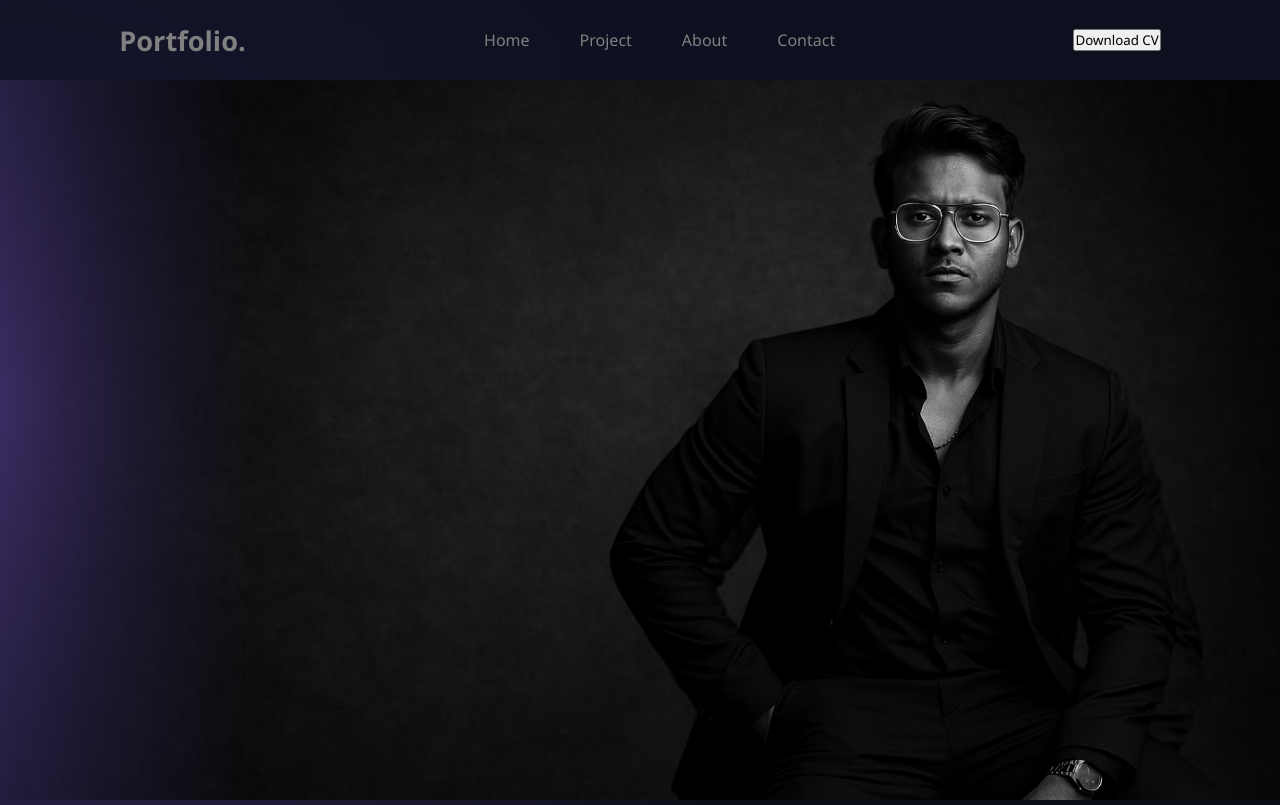
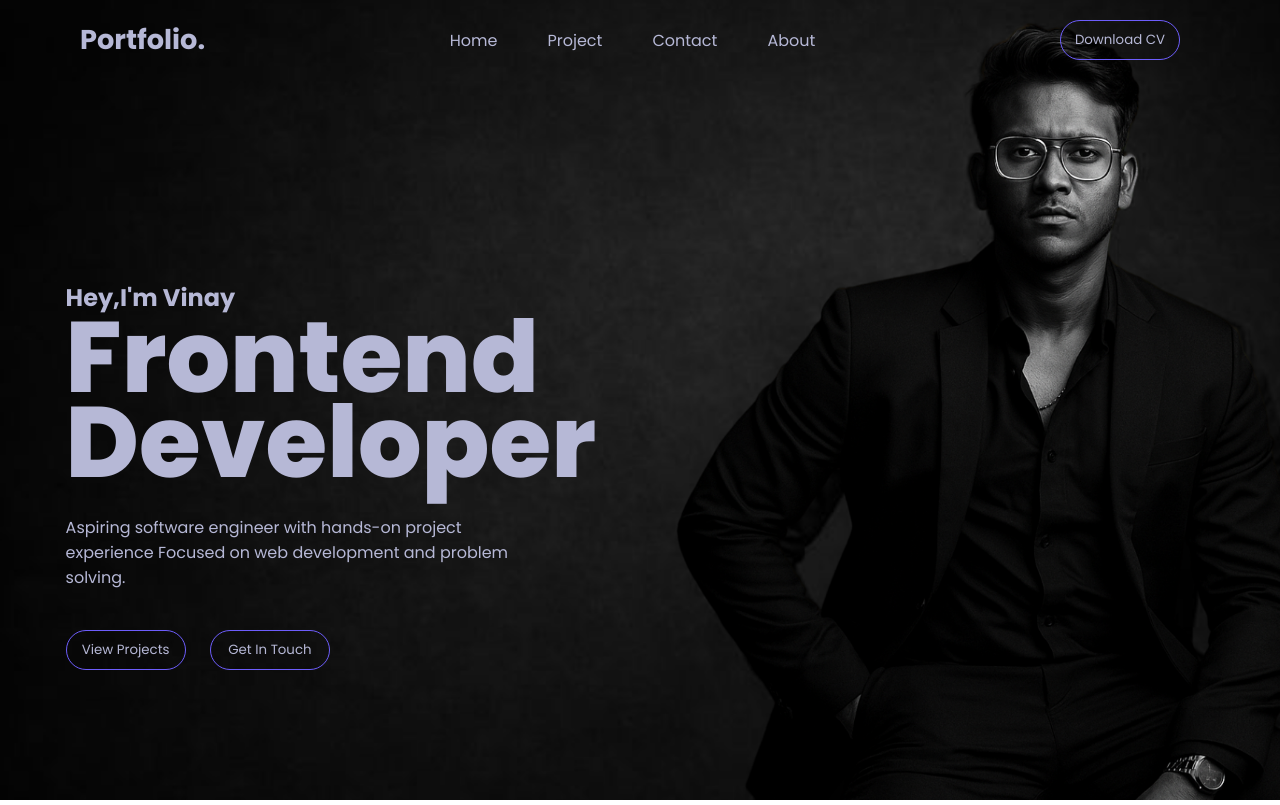
Before and after one commit to TechieV/Vinay-Portfolio, a plain HTML site: page index.html in a window 1280 px wide. Drawn offline with Linux system fonts and the light colour scheme.

Commit message:
made homepage

```diff
--- a/index.html
+++ b/index.html
@@ -5,30 +5,44 @@
     <meta name="viewport" content="width=device-width, initial-scale=1.0" />
     <title>Vinay Portfolio</title>
     <style>
-@import url('https://fonts.googleapis.com/css2?family=Poppins:ital,wght@0,100;0,200;0,300;0,400;0,500;0,600;0,700;0,800;0,900;1,100;1,200;1,300;1,400;1,500;1,600;1,700;1,800;1,900&display=swap');
+      @import url("https://fonts.googleapis.com/css2?family=Poppins:ital,wght@0,100;0,200;0,300;0,400;0,500;0,600;0,700;0,800;0,900;1,100;1,200;1,300;1,400;1,500;1,600;1,700;1,800;1,900&display=swap");
     </style>
     <link rel="stylesheet" href="style.css" />
   </head>
   <body>
     <header>
+      <div class="hero">
+        <div class="hero-msg">
+          <h2>Hey,I'm Vinay</h2>
+          <p><span>Front</span>end<br />Developer</p>
+          <p>
+            Aspiring software engineer with hands-on project experience Focused
+            on web development and problem solving.
+          </p>
+          <button class="view-project">View Projects</button>
+          <button class="get-in-touch">Get In Touch</button>
+        </div>
         <nav>
           <div class="navbar">
             <div class="msg">Portfolio.</div>
             <div class="list">
               <ul>
-              <a href=""><li>Home</li></a>
-              <a href=""><li>Project</li></a>
-              <a href=""><li>About</li></a>
-              <a href=""><li>Contact</li></a>
+                <a href="#home"><li>Home</li></a>
+                <a href="#project"><li>Project</li></a>
+                <a href="#contact"><li>Contact</li></a>
+                <a href="#about"><li>About</li></a>
               </ul>
             </div>
-          <div class="cv"><a href="./Vinay CV.pdf"><button>Download CV</button></a></div>
+            <div class="cv">
+              <a href="./Vinay CV.pdf" download=""
+                ><button>Download CV</button></a
+              >
+            </div>
           </div>
         </nav>
+      </div>
     </header>
-<section>
-    <div class="hero-image"><img src="./assets/final_hero.png" alt="Vinay kumar image"></div>
-</section>
+    <section></section>
     <footer></footer>
   </body>
 </html>
--- a/style.css
+++ b/style.css
@@ -1,9 +1,17 @@
+html, body {
+  overflow-x: auto;
+}
 *{
     margin: 0;
     padding: 0;
     box-sizing: border-box;
-    font-family:'Segoe UI', Tahoma, Geneva, Verdana, sans-serif;
+    font-family:'poppins','Segoe UI', Tahoma, Geneva, Verdana, sans-serif;
+    /* color: #c5c6ccfe; */
+    /* background: #212121; */
+    /* color: #e0e1dd; */
+    color: #b6b8d6;
 }
+
 :root {
   --bg-dark: #0b0e17;
   --bg-gradient: radial-gradient(circle at left, #3b2d63, #0b0e17 60%);
@@ -19,23 +27,24 @@
   --glass-border: rgba(255, 255, 255, 0.12);
 }
 
-body{
+/* body{
   background: var(--bg-gradient);
   color: var(--text-main);
   min-height: 100vh;
-}
+} */
 
 .navbar{
-    /* background-color: whitesmoke; */
     height: 80px;
     display: flex;
-    justify-content: space-around;
+    justify-content: space-between;
     align-items: center;
-    background: var(--nav-bg);
-  backdrop-filter: blur(10px);
+    padding: 0 80px 0 80px;
+  }
+  nav{
+    grid-column: 1/3;
+    grid-row: 1/1;
 }
 .msg{
-    color: grey;
     font-size: 1.7rem;
     font-weight: 700;
 }
@@ -45,13 +54,44 @@ body{
     list-style: none;
     text-decoration: none;
     gap: 50px;
-    color: grey;
 }
-.hero-image img{
-    width: 100%;
-    object-fit: cover;
+.hero{
+  background-image: url(./assets/final_hero.png);
+  background-size: cover;
+  height: 100vh;
+  display: grid;
+  grid-template-columns: 1fr 1fr;
+  grid-template-rows: 80px 1fr;
 }
-.hero-image {
-  mask-image: linear-gradient(to left, black 80%, transparent);
-  -webkit-mask-image: linear-gradient(to left, black 80%, transparent);
+.hero-msg{
+  padding: 40px;
+  margin-top: 25%;
+  margin-left: 4%;
 }
+.hero p:first-of-type{
+  font-size: 100px;
+  line-height: 85px;
+  font-weight: 800;
+}
+.hero p:last-of-type{
+  margin-top: 30px;
+  width: 85%;
+  margin-bottom: 40px;
+}
+.hero-msg button,.cv button{
+  height: 40px;
+  width: 120px;
+  margin-right: 20px;
+  color:#b6b8d6;
+  background: transparent;
+  border: solid 1px #6d5dfc;
+  border-radius: 50px;
+  transition: all 0.25s;
+}
+.hero-msg button:hover,.cv button:hover{
+  background: #6d5dfc;
+}
+.hero-msg button:active,.cv button:active{
+  background: #6d5dfc7e;
+
+}
```
Lines whose indentation alone changed are shown as unchanged.
